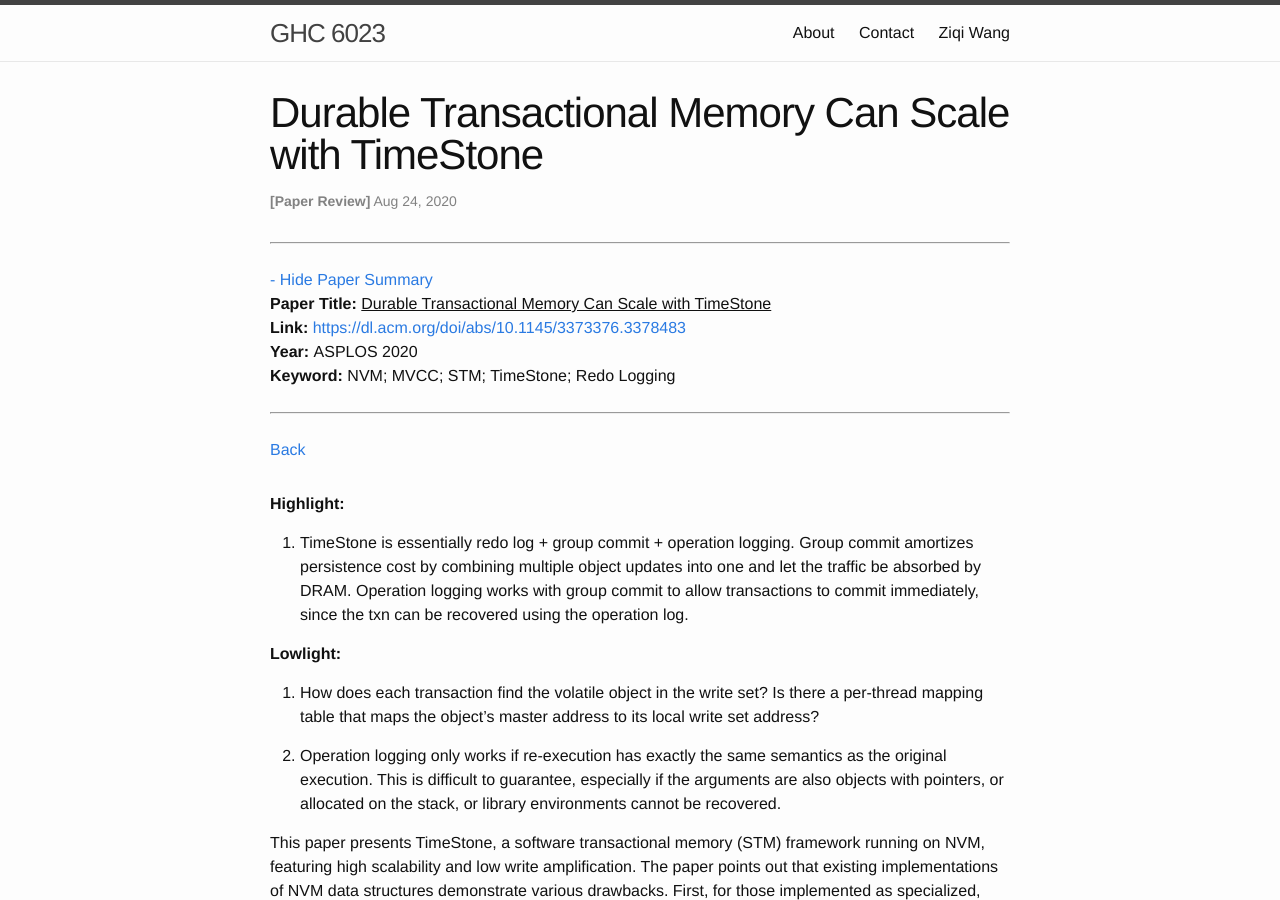
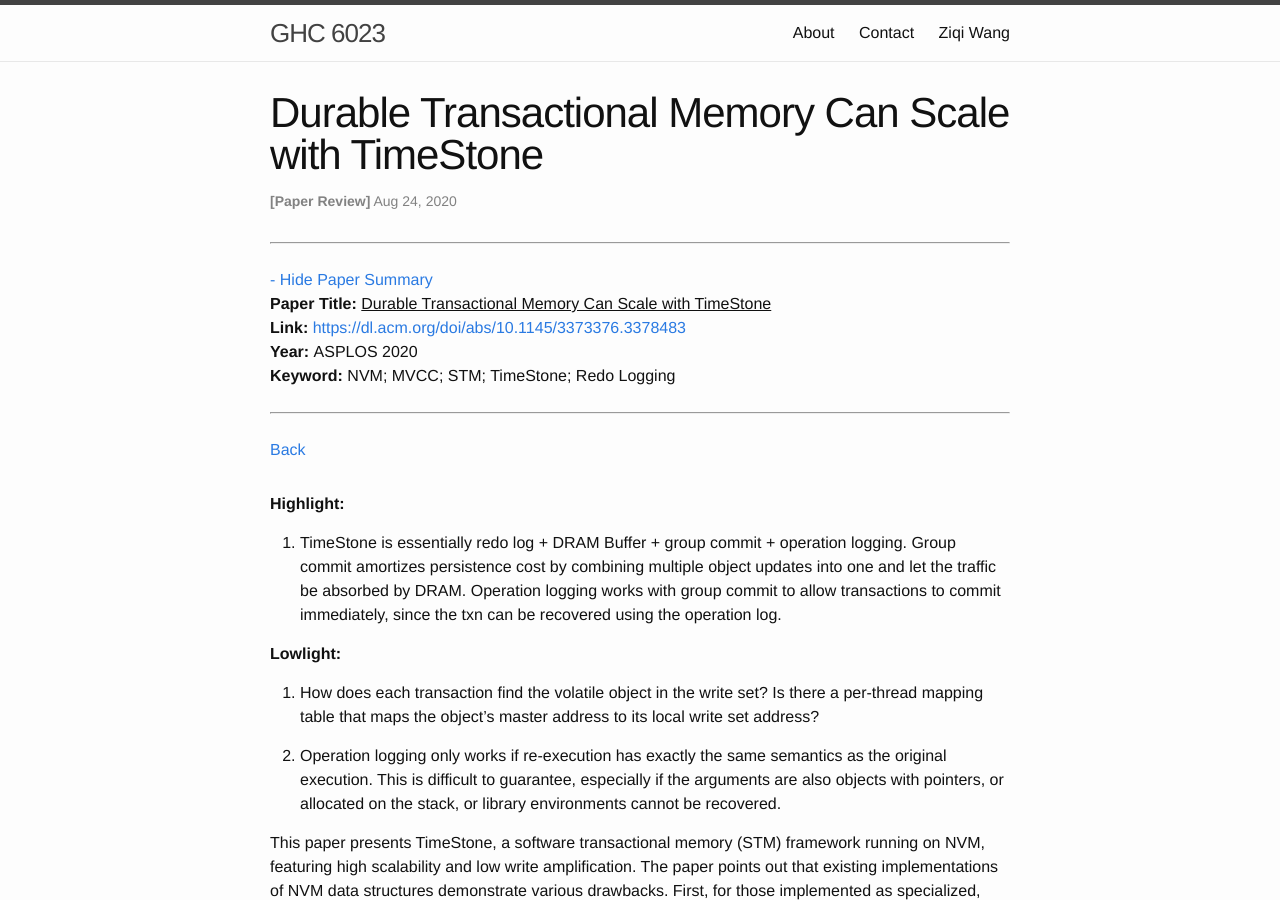
Before and after one commit to wangziqi2013/wangziqi2013.github.io, a Jekyll site: the page built from _posts/2020-08-24-timestone.markdown, in a window 1280 px wide and 900 px high. Built offline with Jekyll 4.4.1, drawn with Linux system fonts in a browser that asks for light colours; some of the changed text lies outside the part shown.

```diff
--- a/_posts/2020-08-24-timestone.markdown
+++ b/_posts/2020-08-24-timestone.markdown
@@ -15,9 +15,9 @@ version_mgmt:
 
 **Highlight:**
 
-1. TimeStone is essentially redo log + group commit + operation logging. Group commit amortizes persistence cost by
-   combining multiple object updates into one and let the traffic be absorbed by DRAM. Operation logging works with
-   group commit to allow transactions to commit immediately, since the txn can be recovered using the operation log.
+1. TimeStone is essentially redo log + DRAM Buffer + group commit + operation logging. Group commit amortizes persistence
+   cost by combining multiple object updates into one and let the traffic be absorbed by DRAM. Operation logging works
+   with group commit to allow transactions to commit immediately, since the txn can be recovered using the operation log.
 
 **Lowlight:**
 
```
Also changed, not shown: other parts of _posts/2020-08-24-timestone.markdown (+6 -0 lines).
